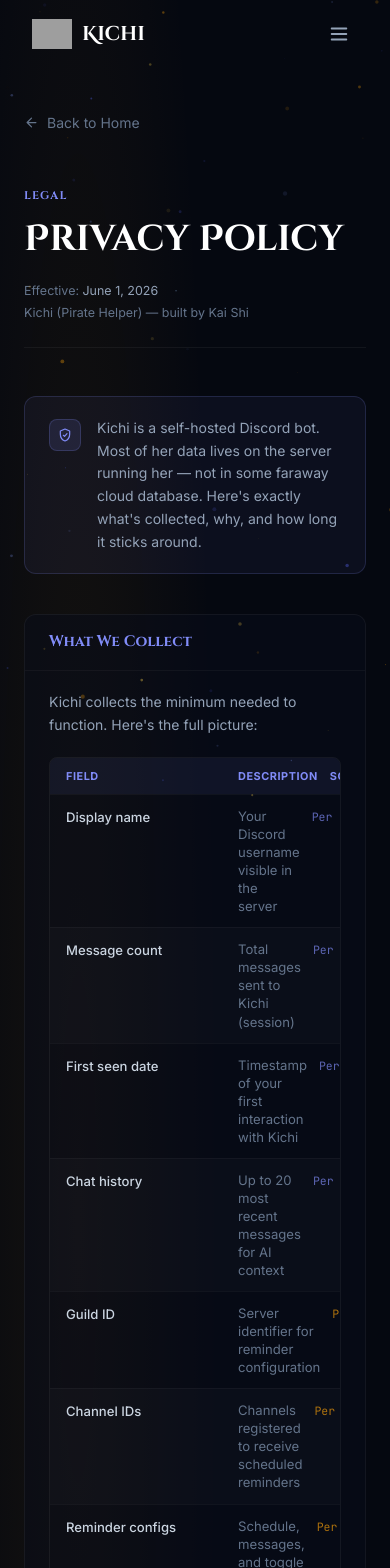
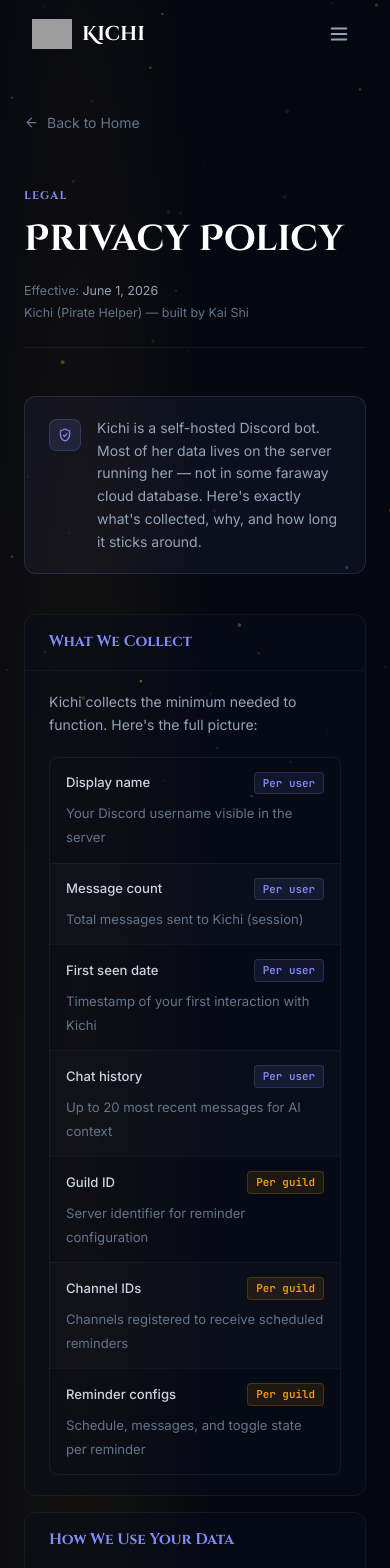
Before and after one commit to syfaarizal/kichi, a React (Vite) app: page /privacy in a window 390 px wide. Shown: the top 1568 px of the page. Built offline with nearby package versions, Linux system fonts and the light colour scheme; grey boxes are pictures that could not be loaded.

Commit message:
feat: Enhance Privacy Policy layout for desktop and mobile views

```diff
--- a/src/pages/PrivacyPolicy.tsx
+++ b/src/pages/PrivacyPolicy.tsx
@@ -224,6 +224,9 @@
             className="rounded-lg overflow-hidden"
             style={{ border: '1px solid rgba(255,255,255,.06)' }}
           >
+
+            {/* ── Desktop: 3-column grid (sm and above) ── */}
+            <div className="hidden sm:block">
               <div
                 className="grid grid-cols-[160px_1fr_90px] gap-3 px-4 py-2.5 text-[0.68rem] font-bold uppercase tracking-wider"
                 style={{ background: 'rgba(129,140,248,.08)', color: INDIGO }}
@@ -235,7 +238,7 @@
               {dataTable.map((row, i) => (
                 <div
                   key={row.field}
-                className="grid grid-cols-[160px_1fr_90px] gap-3 px-4 py-3 text-sm"
+                  className="grid grid-cols-[160px_1fr_90px] gap-3 px-4 py-3 items-center"
                   style={{
                     background: i % 2 === 0 ? 'transparent' : 'rgba(255,255,255,.015)',
                     borderTop: '1px solid rgba(255,255,255,.04)',
@@ -251,6 +254,39 @@
                   </span>
                 </div>
               ))}
+            </div>
+
+            {/* ── Mobile: stacked card per row (below sm) ── */}
+            <div className="sm:hidden">
+              {dataTable.map((row, i) => (
+                <div
+                  key={row.field}
+                  className="px-4 py-3.5"
+                  style={{
+                    background: i % 2 === 0 ? 'transparent' : 'rgba(255,255,255,.015)',
+                    borderTop: i > 0 ? '1px solid rgba(255,255,255,.04)' : 'none',
+                  }}
+                >
+                  {/* Field name + scope badge on the same row */}
+                  <div className="flex items-center justify-between gap-2 mb-1.5">
+                    <span className="text-slate-300 font-medium text-[0.82rem]">{row.field}</span>
+                    <span
+                      className="text-[0.68rem] font-mono font-bold shrink-0 px-2 py-0.5 rounded"
+                      style={{
+                        color:       row.scope === 'Per user' ? INDIGO : '#f59e0b',
+                        background:  row.scope === 'Per user' ? 'rgba(129,140,248,.1)' : 'rgba(245,158,11,.1)',
+                        border:      `1px solid ${row.scope === 'Per user' ? 'rgba(129,140,248,.2)' : 'rgba(245,158,11,.2)'}`,
+                      }}
+                    >
+                      {row.scope}
+                    </span>
+                  </div>
+                  {/* Description below */}
+                  <span className="text-slate-500 text-[0.82rem] leading-relaxed">{row.description}</span>
+                </div>
+              ))}
+            </div>
+
           </div>
         </Section>
 
```
Lines whose indentation alone changed are shown as unchanged.
